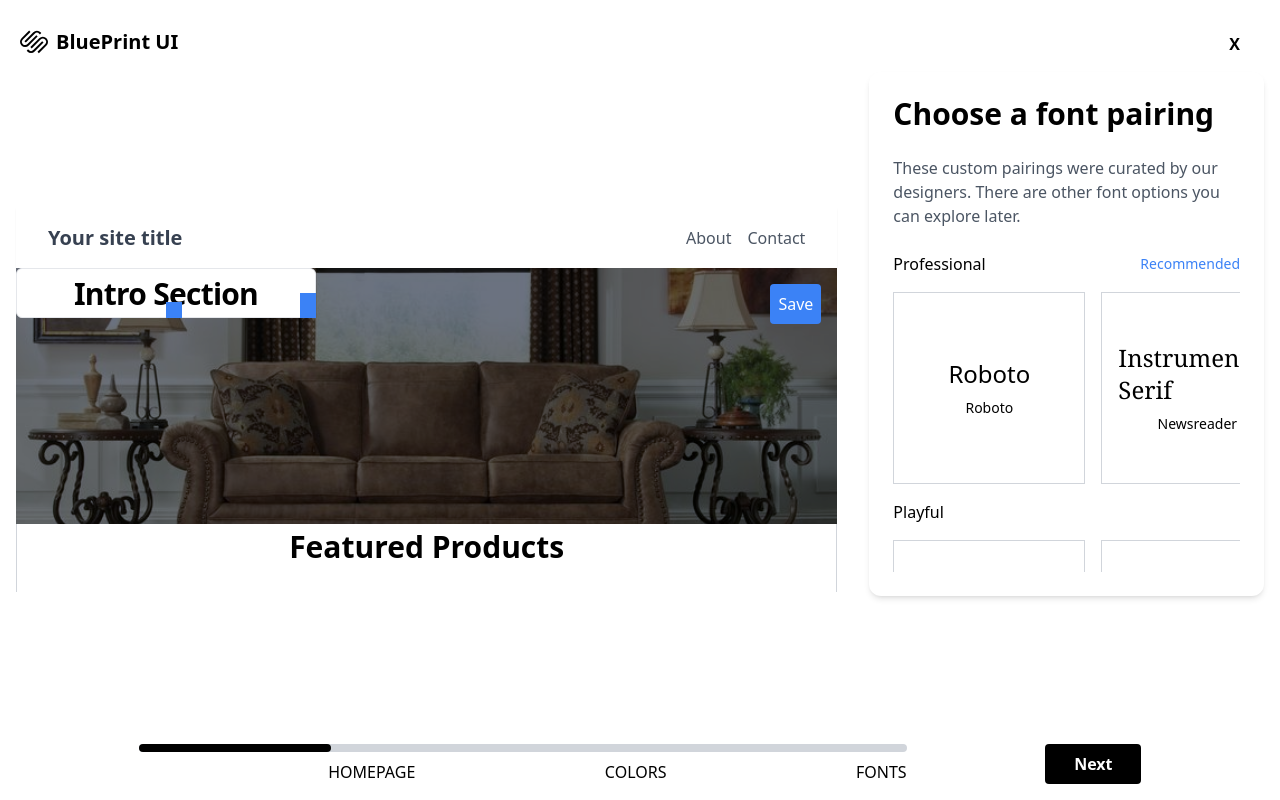
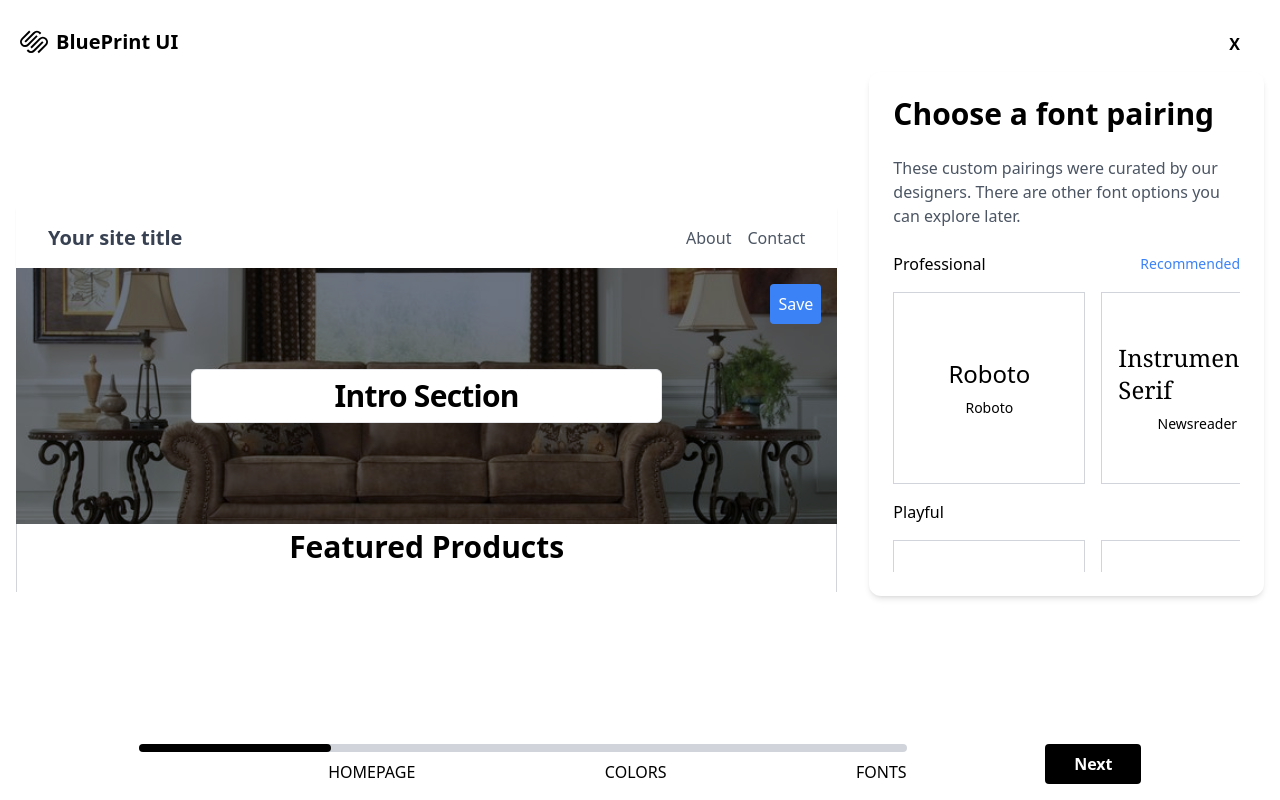
Before and after one commit to shinadhmuhammed/Huemn-MT, a React (Create React App) app in the folder squarespace/: page /fonts in a window 1280 px wide. Both pictures are taken after a click on the button "Edit". Built offline with nearby package versions, Linux system fonts and the light colour scheme.

Commit message:
Drag and drop functionalities from Intro removed

```diff
--- a/squarespace/src/Components/Home/Sections/Intro.jsx
+++ b/squarespace/src/Components/Home/Sections/Intro.jsx
@@ -1,5 +1,4 @@
-
-import React, { useState, useRef } from 'react';
+import React, { useState } from 'react';
 import { useSelector, useDispatch } from 'react-redux';
 import image1 from '../../../Images/sofaimage.jpeg';
 import IntroHeader from './IntroHeader';
@@ -13,15 +12,12 @@ const Intro = () => {
   const introTitle = useSelector((state) => state.web.sections.intro.name);
 
   const [editMode, setEditMode] = useState(false);
-  const [position, setPosition] = useState({ top: 0, left: 0 });
-  const [size, setSize] = useState({ width: 300, height: 50 });
-  const elementRef = useRef(null);
 
   const handleTitleChange = (e) => {
     dispatch(updateIntroTitle(e.target.value));
   };
 
-  const handleEditClick = () => setEditMode(!editMode);
+
 
   return (
     <div className="bg-gray-100 h-64 transition duration-500 ease-in-out hover:border-4 hover:border-blue-500">
@@ -38,15 +34,10 @@ const Intro = () => {
         </div>
 
         <IntroBody
-          elementRef={elementRef}
-          position={position}
-          setPosition={setPosition}
-          size={size}
-          setSize={setSize}
+          editMode={editMode}
+          setEditMode={setEditMode}
           introTitle={introTitle}
           handleTitleChange={handleTitleChange}
-          editMode={editMode}
-          setEditMode={setEditMode}
           headingFont={headingFont}
         />
       </main>
--- a/squarespace/src/Components/Home/Sections/IntroBody.jsx
+++ b/squarespace/src/Components/Home/Sections/IntroBody.jsx
@@ -1,77 +1,34 @@
 import React from 'react';
-import ResizeHandle from './ResizeHandle';
 
 const IntroBody = ({
-  elementRef,
-  position,
-  setPosition,
-  size,
-  setSize,
   introTitle,
   handleTitleChange,
   editMode,
   setEditMode,
-  headingFont
+  headingFont,
 }) => {
-  const handleMouseDown = (e) => {
-    if (!editMode) return;
-
-    const startX = e.pageX - position.left;
-    const startY = e.pageY - position.top;
-
-    const handleMouseMove = (e) => {
-      setPosition({
-        left: e.pageX - startX,
-        top: e.pageY - startY,
-      });
-    };
-
-    const handleMouseUp = () => {
-      document.removeEventListener('mousemove', handleMouseMove);
-      document.removeEventListener('mouseup', handleMouseUp);
-    };
-
-    document.addEventListener('mousemove', handleMouseMove);
-    document.addEventListener('mouseup', handleMouseUp);
-  };
-
   return (
     <div className="relative max-w-7xl mx-auto h-full flex items-center justify-center px-4 sm:px-6 lg:px-8">
       <div
-        ref={elementRef}
         style={{
-          position: 'absolute',
-          top: `${position.top}px`,
-          left: `${position.left}px`,
-          width: `${size.width}px`,
-          height: `${size.height}px`,
-          cursor: editMode ? 'move' : 'default',
           display: 'flex',
           justifyContent: 'center',
           alignItems: 'center',
         }}
-        onMouseDown={handleMouseDown}
       >
         {editMode ? (
           <input
             type="text"
             value={introTitle}
             onChange={handleTitleChange}
-            className={`font-bold tracking-tight text-black text-center sm:text-2xl lg:text-3xl transition duration-500 ease-in-out ${headingFont} p-2 border rounded-md w-full h-full`}
+            className={`font-bold tracking-tight text-black text-center sm:text-2xl lg:text-3xl transition duration-500 ease-in-out ${headingFont} p-2 border rounded-md`}
           />
         ) : (
           <h1
-            className={`font-bold tracking-tight text-white text-center justify-center sm:text-2xl lg:text-3xl transition duration-500 ease-in-out ${headingFont} w-full h-full flex items-center justify-center`}
+            className={`font-bold tracking-tight text-white text-center justify-center sm:text-2xl lg:text-3xl transition duration-500 ease-in-out ${headingFont} flex items-center justify-center`}
           >
             {introTitle}
           </h1>
-        )}
-        {editMode && (
-          <>
-            <ResizeHandle direction="se" setSize={setSize} size={size} />
-            <ResizeHandle direction="s" setSize={setSize} size={size} />
-            <ResizeHandle direction="e" setSize={setSize} size={size} />
-          </>
         )}
       </div>
 
--- a/squarespace/src/Redux/Slices/webSlice.js
+++ b/squarespace/src/Redux/Slices/webSlice.js
@@ -5,8 +5,6 @@ const initialState = {
     intro: {
       show: true,
       name: 'Intro Section',
-      position: { top: 0, left: 0 },
-      size: { width: 300, height: 50 }
     },
     product: { show: true, name: 'Product section' },
     about: { show: true, name: 'About section' },
@@ -49,23 +47,9 @@ const webSlice = createSlice({
         state.sections.intro.name = newTitle;
       }
     },
-
-    updateIntroPosition: (state, action) => {
-      const { top, left } = action.payload;
-      if (state.sections.intro) {
-        state.sections.intro.position = { top, left };
-      }
-    },
-
-    updateIntroSize: (state, action) => {
-      const { width, height } = action.payload;
-      if (state.sections.intro) {
-        state.sections.intro.size = { width, height };
-      }
-    }
   },
 });
 
-export const { setSections, toggleSection, setBackgroundColor, setFonts, updateIntroTitle,updateIntroPosition,updateIntroSize } = webSlice.actions;
+export const { setSections, toggleSection, setBackgroundColor, setFonts, updateIntroTitle } = webSlice.actions;
 
 export default webSlice.reducer;
```
